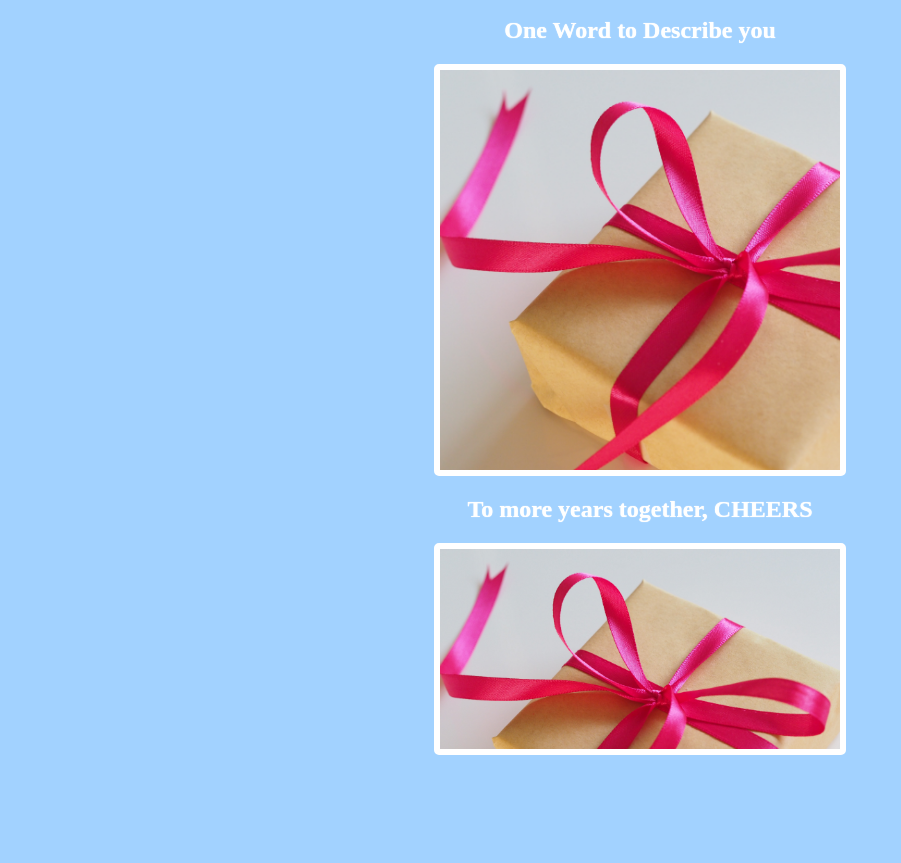
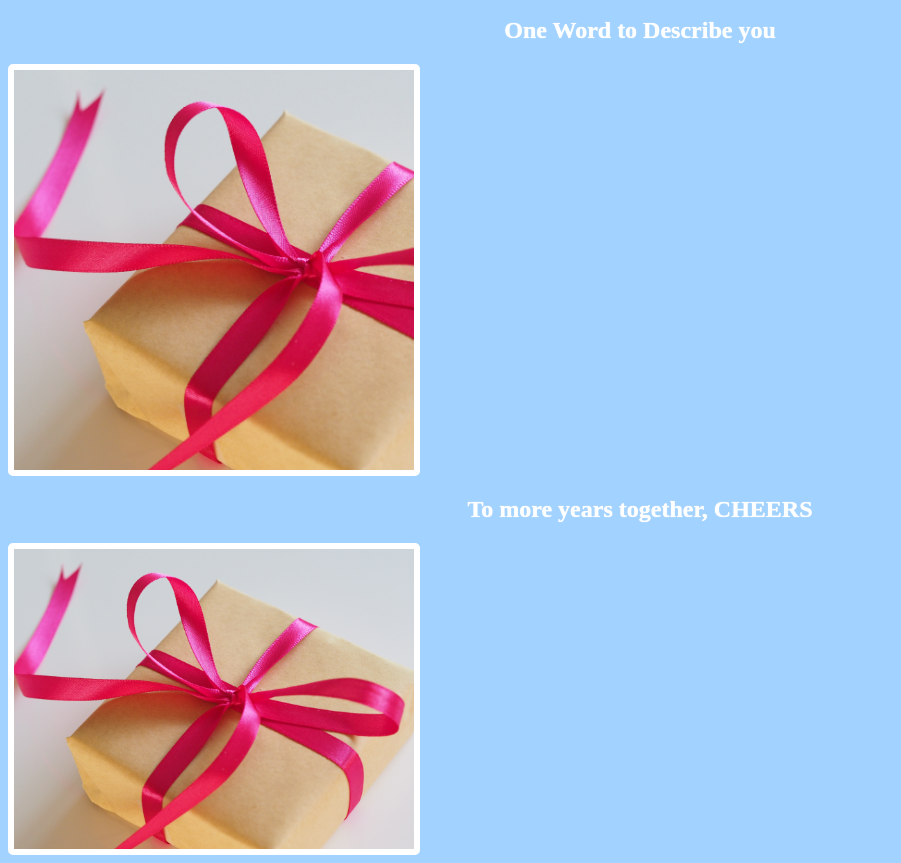
Before and after one commit to BongominDev/Akemkwene-Birthday-, a plain HTML site: page index.html in a window 1280 px wide. Shown: the part 1340-2203 px from the top of the page, without its empty margins (0-901 px from the left). Before the commit the page ends 2103 px from the top, so only its background shows below. Drawn offline with Linux system fonts and the light colour scheme.

Commit message:
Update Birthday.css

```diff
--- a/Birthday.css
+++ b/Birthday.css
@@ -41,10 +41,9 @@ body {
    background-size: cover;
    border: 6px solid #ffffff ;
    border-radius: 5px;
-   margin: 0 auto;
 }
 #bd-cheers {
-  height: 200px;
+  height: 300px;
 }
 #bd-happy:hover {
     background-image:url("happy.webp");
```
